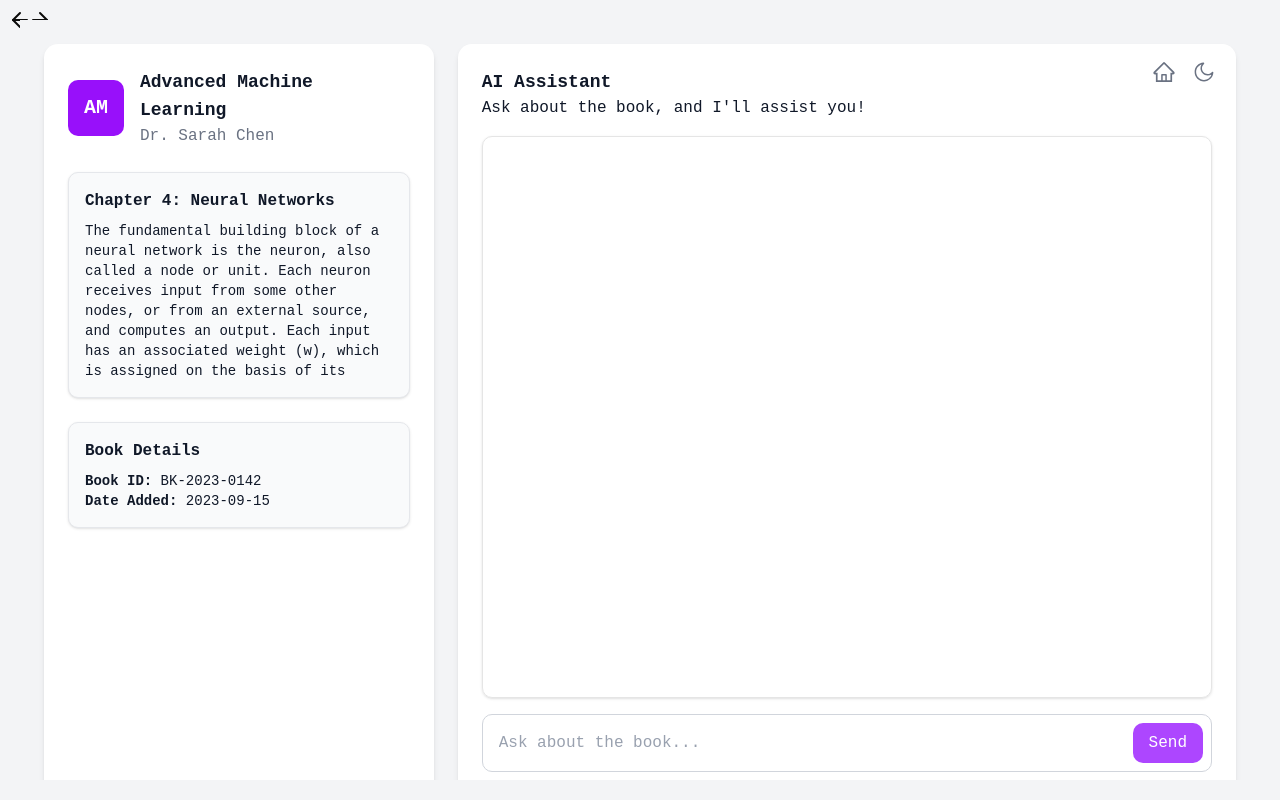
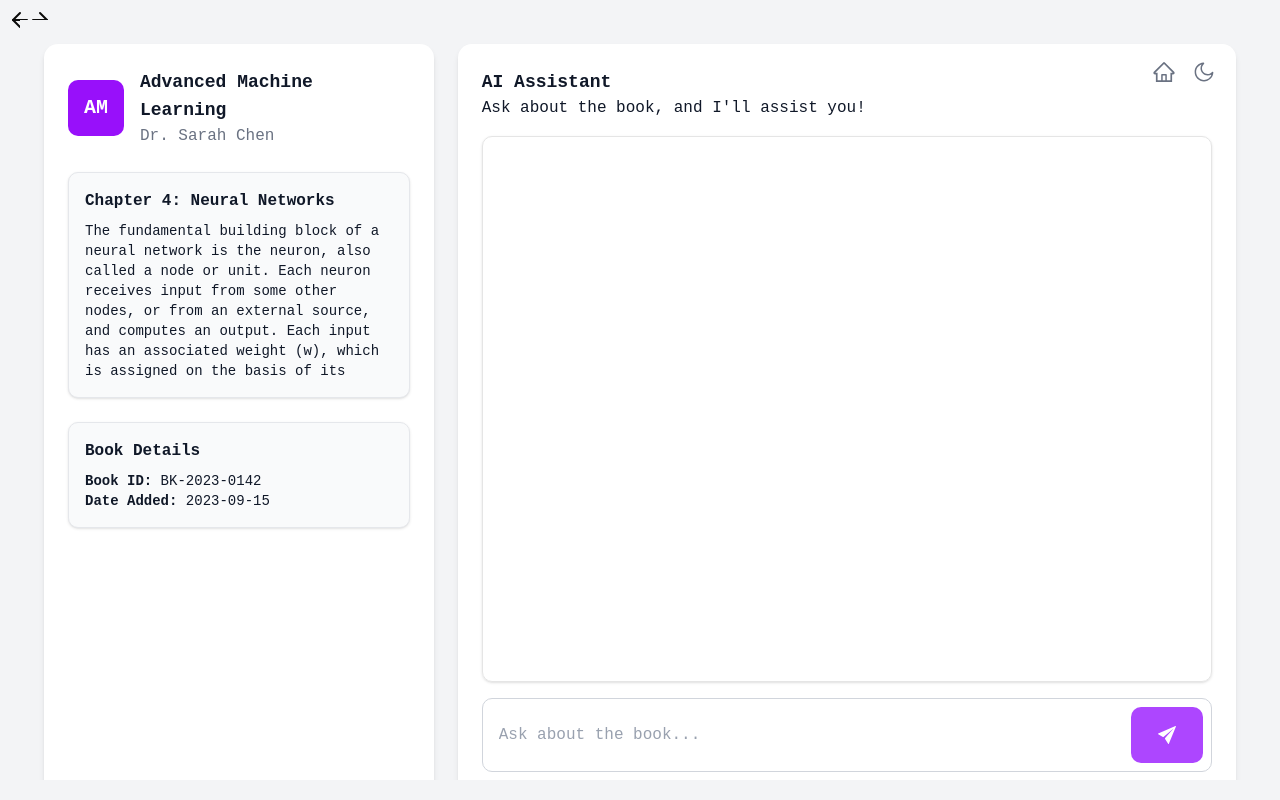
Before and after one commit to vinitngr/IOLIB, a React (Vite) app in the folder client/: page /chat in a window 1280 px wide. Built offline with nearby package versions, Linux system fonts and the light colour scheme; the HTML template or start-up script is replaced by a standard one.

Commit message:
Chat Modified

```diff
--- a/client/src/components/AiChat.tsx
+++ b/client/src/components/AiChat.tsx
@@ -1,5 +1,6 @@
 import React, { useState, useEffect, useRef} from "react";
-import { AiOutlineHome, AiOutlineSun, AiOutlineMoon } from "react-icons/ai";
+import { AiOutlineHome, AiOutlineSun, AiOutlineMoon, } from "react-icons/ai";
+import { IoIosSend } from "react-icons/io";
 import { Link } from "react-router-dom";
 import { motion } from "framer-motion";
 // Define the Message interface
@@ -148,8 +149,8 @@ setMessages((prev: Message[]) => [...prev, aiResponse]);
             value={input}
             onChange={(e) => setInput(e.target.value)}
           />
-          <button onClick={sendMessage} className="bg-purple-500 hover:bg-purple-700 text-white px-4 py-2 rounded-lg">
-            Send
+          <button onClick={sendMessage} className="bg-purple-500 hover:bg-purple-700 text-white px-6 py-4 rounded-lg ">
+          <IoIosSend className="text-2xl" />
           </button>
         </div>
       </div>
```
